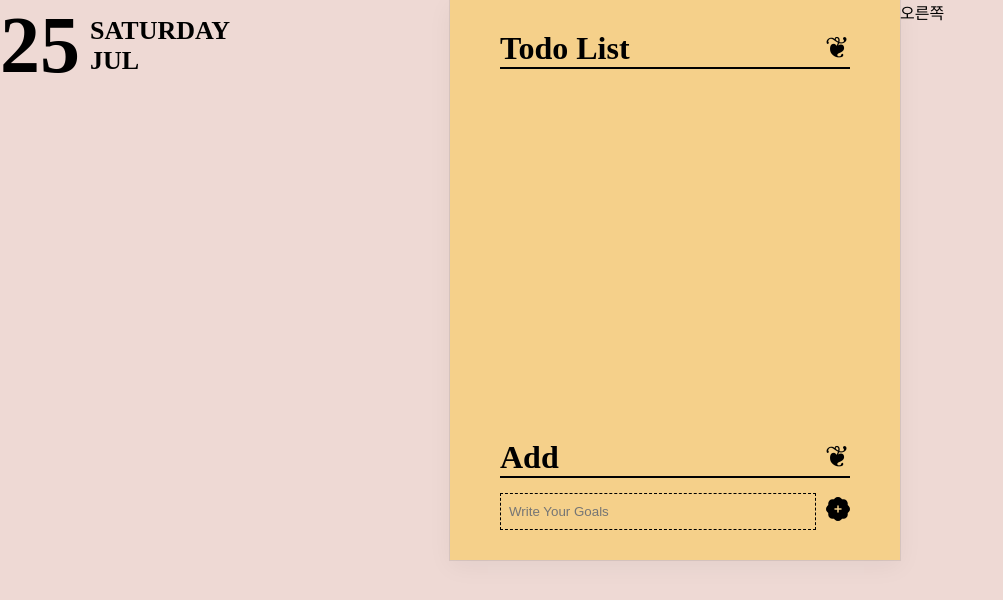
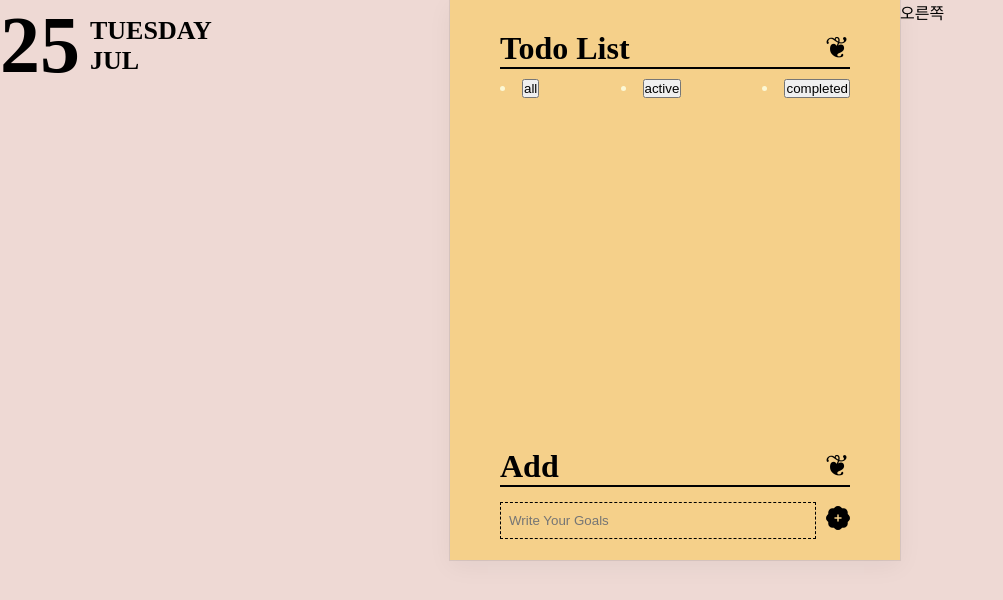
Before and after one commit to 2zzzyoung/TODOLIST, a React (Create React App) app: page / in a window 1280 px wide. Shown: the top 600 px of the page, without its empty margins (0-1003 px from the left). Built offline with nearby package versions, Linux system fonts and the light colour scheme.

Commit message:
✨ Feat :  status 필터 기능 추가

```diff
--- a/src/App.js
+++ b/src/App.js
@@ -1,11 +1,14 @@
+import { useState } from "react";
 import MainPage from "./pages/Main";
 import { BrowserRouter as Router, Routes, Route } from "react-router-dom";
 
+const filters = ["all", "active", "completed"];
 function App() {
+    const [filter, setFilter] = useState(filters[0]);
     return (
         <Router>
             <Routes>
-                <Route path="/" element={<MainPage />} />
+                <Route path="/" element={<MainPage filter={filter} filters={filters} onFilterChange={setFilter} />} />
             </Routes>
         </Router>
     );
--- a/src/components/date.js
+++ b/src/components/date.js
@@ -31,16 +31,16 @@ export const monthFilter =
         : "dec";
 
 export const week =
-    todayWeak === "0"
+    todayWeak === 0
         ? "Sunday"
-        : todayWeak === "1"
+        : todayWeak === 1
         ? "Monday"
-        : todayWeak === "2"
+        : todayWeak === 2
         ? "Tuesday"
-        : todayWeak === "3"
+        : todayWeak === 3
         ? "wednesday"
-        : todayWeak === "4"
+        : todayWeak === 4
         ? "Thursday"
-        : todayWeak === "5"
+        : todayWeak === 5
         ? "Friday"
         : "Saturday";
--- a/src/components/list.jsx
+++ b/src/components/list.jsx
@@ -45,14 +45,15 @@ export default function List({ todos, onUpdate, onDelete }) {
                     checked={status === "completed"}
                 />
                 <label htmlFor={id}>{status === "completed" ? <AiOutlineCheck className="check" /> : null}</label>
+                <div className="text_box">
                     {isEditClicked ? (
                         <div>
                             <input value={editTodo} onChange={(e) => setEditTodo(e.target.value)} ref={editedText} />
                         </div>
                     ) : (
-                    <div>{todo}</div>
+                        <div className={`${status === "completed" ? "checked" : ""}`}>{todo}</div>
                     )}
-                {/* <p>{todo}</p> */}
+                </div>
                 <div className="btn_box">
                     {isEditClicked && !isDeleteClicked ? (
                         <div>
@@ -75,7 +76,7 @@ export default function List({ todos, onUpdate, onDelete }) {
                     ) : (
                         <div>
                             <button className="btn" onClick={handleEdit}>
-                                <AiOutlineEdit />
+                                {status === "completed" ? "" : <AiOutlineEdit />}
                             </button>
                             <button className="btn" onClick={handleDelete}>
                                 <MdDeleteOutline />
--- a/src/pages/Main.jsx
+++ b/src/pages/Main.jsx
@@ -5,7 +5,7 @@ import List from "../components/list";
 import Title from "../components/title";
 import { monthFilter, date, week } from "../components/date";
 
-export default function MainPage() {
+export default function MainPage({ filter, filters, onFilterChange }) {
     const [todo, setTodo] = useState("");
     const [todoList, setTodoList] = useState(() => getLocalstorage());
 
@@ -36,6 +36,8 @@ export default function MainPage() {
         setTodo("");
     };
 
+    const filtered = FilteredTodo(todoList, filter);
+
     return (
         <>
             <div className="wrap">
@@ -52,8 +54,15 @@ export default function MainPage() {
                     <div className="wrapper">
                         <div className="list_box">
                             <Title value={"Todo List"} />
+                            <div className="filter_container">
+                                {filters.map((value, index) => (
+                                    <li key={index}>
+                                        <button onClick={() => onFilterChange(value)}>{value}</button>
+                                    </li>
+                                ))}
+                            </div>
                             <div className="todo-box">
-                                {todoList.map((el, id) => (
+                                {filtered.map((el, id) => (
                                     <List todos={el} key={id} onUpdate={handleUpdate} onDelete={handleDelete} />
                                 ))}
                             </div>
@@ -80,3 +89,10 @@ const getLocalstorage = () => {
 
     return todoList ? JSON.parse(todoList) : [];
 };
+
+function FilteredTodo(todoList, filter) {
+    if (filter === "all") {
+        return todoList;
+    }
+    return todoList.filter((todos) => todos.status === filter);
+}
--- a/src/styles/components/list.css
+++ b/src/styles/components/list.css
@@ -39,3 +39,28 @@
 .check_box {
     display: none;
 }
+
+.checked {
+    color: grey;
+    text-decoration-line: line-through;
+}
+
+.text_box {
+    display: flex;
+    align-items: center;
+}
+
+.filter_container {
+    display: flex;
+    justify-content: space-between;
+    margin: 10px 0 0;
+    color: #fcf8d5;
+}
+
+.category {
+    border: 1px dotted;
+    padding: 5px;
+    background-color: #bacdd3;
+    border: none;
+    cursor: pointer;
+}
--- a/src/styles/pages/main.css
+++ b/src/styles/pages/main.css
@@ -85,3 +85,18 @@
     margin: 14px 0px;
     border-radius: 20px;
 }
+
+.filter_container {
+    display: flex;
+    justify-content: space-between;
+    margin: 10px 0 0;
+    color: #fcf8d5;
+}
+
+.category {
+    border: 1px dotted;
+    padding: 5px;
+    background-color: #bacdd3;
+    border: none;
+    cursor: pointer;
+}
```
Lines whose indentation alone changed are shown as unchanged.
